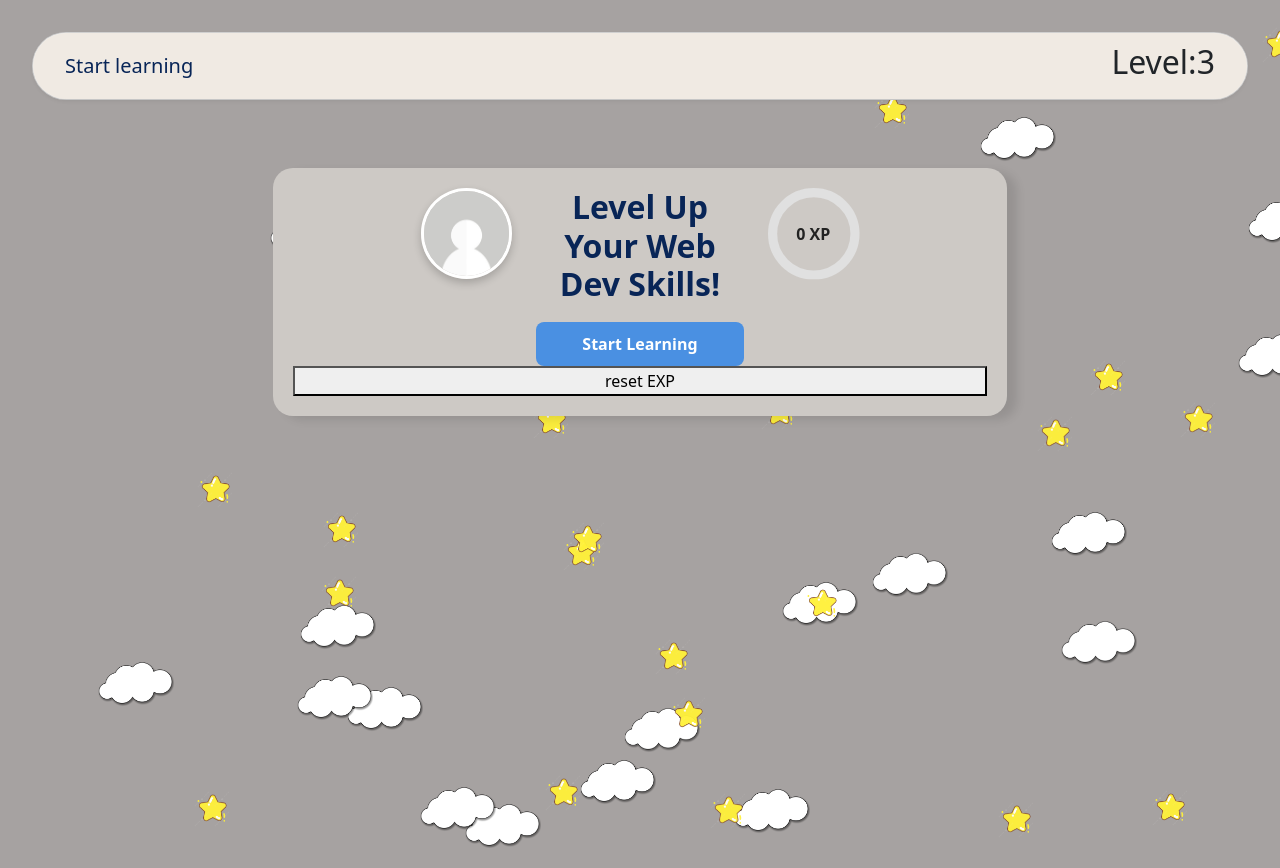
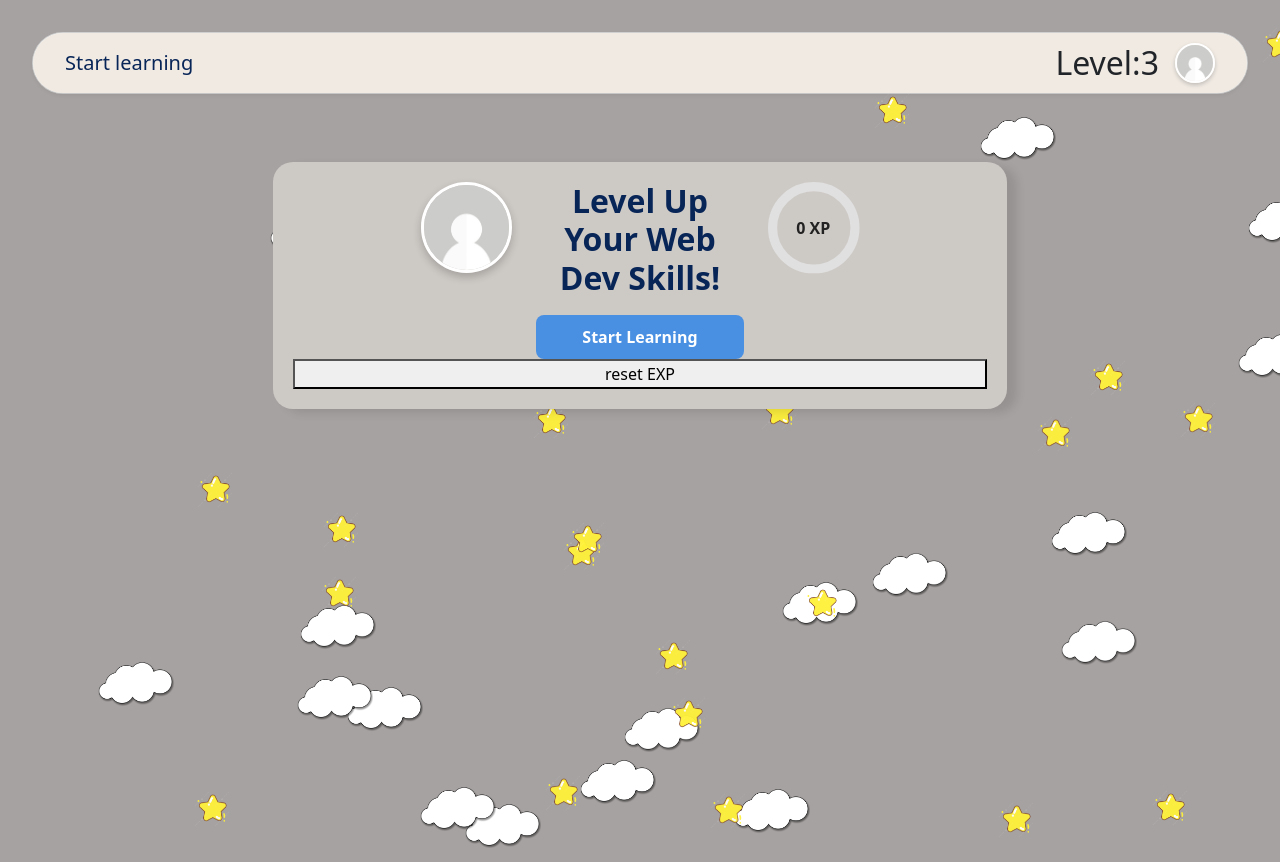
Before and after one commit to Pandazzian/Nuxt-HTML-AR, a Nuxt app: page / in a window 1280 px wide. Built offline with nearby package versions, Linux system fonts and the light colour scheme.

Commit message:
Add profile image to navbar

```diff
--- a/components/Navbar2.vue
+++ b/components/Navbar2.vue
@@ -9,27 +9,27 @@
             </button>
             <div class="collapse navbar-collapse" id="navbarNav">
             <ul class="navbar-nav ms-auto">
-                <!-- <li class="nav-item">
-                <NuxtLink class="nav-link" to="/">Start</NuxtLink>
+                <li class="nav-item d-flex align-items-center">
+                <h2 class="mb-0 me-3">Level:{{ getLevel() }}</h2>
+                <div class="navbar-avatar">
+                    <img :src="avatarImage" alt="User Avatar" class="avatar-img" />
+                </div>
                 </li>
-                <li class="nav-item">
-                <NuxtLink class="nav-link" to="/">Sort</NuxtLink>
-                </li> -->
-                <h2>Level:{{ getLevel() }}</h2>
             </ul>
             </div>
         </div>
         </nav>
     </div>
-  </template>
+</template>
 
 <script setup>
   import { useExp } from '@/composables/useEXP'; // Import the useExp composable
+  import avatarImage from '@/assets/images/avatar.jpg';
 
   const { EXP, incrementExp, resetExp, getLevel } = useExp(); // Use the composable
 </script>
 
-  <style scoped>
+<style scoped>
   .navbar-brand{
     color: #082557;
   }
@@ -47,4 +47,21 @@
   .card{
     border-radius: 100px;
   }
-  </style>
+  .navbar-avatar {
+    width: 40px;
+    height: 40px;
+    border-radius: 50%;
+    overflow: hidden;
+    display: flex;
+    align-items: center;
+    justify-content: center;
+    border: 2px solid #ffffff;
+    box-shadow: 0px 2px 4px rgba(0, 0, 0, 0.2);
+  }
+
+  .avatar-img {
+    width: 100%;
+    height: 100%;
+    object-fit: cover;
+  }
+</style>
```
